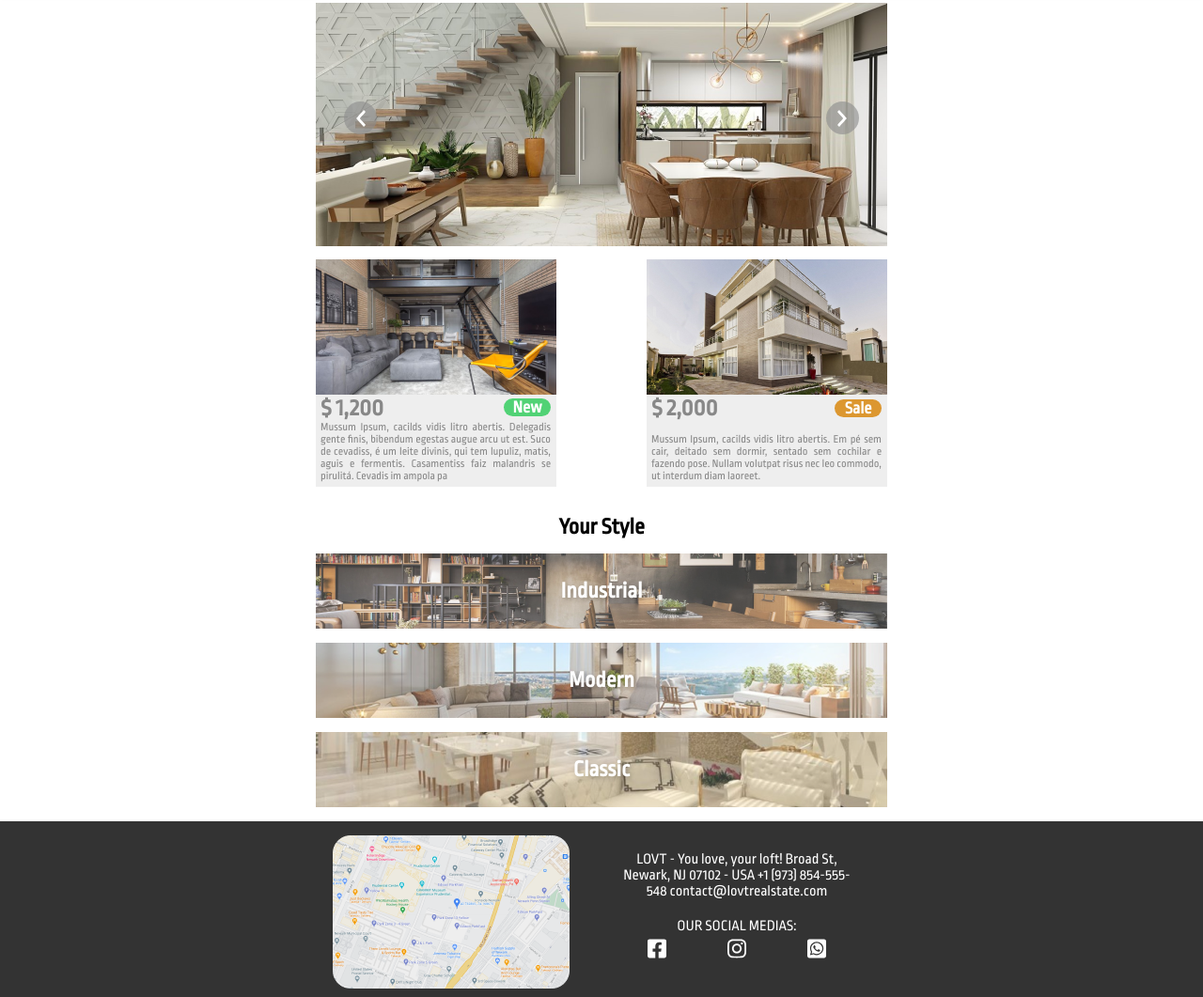
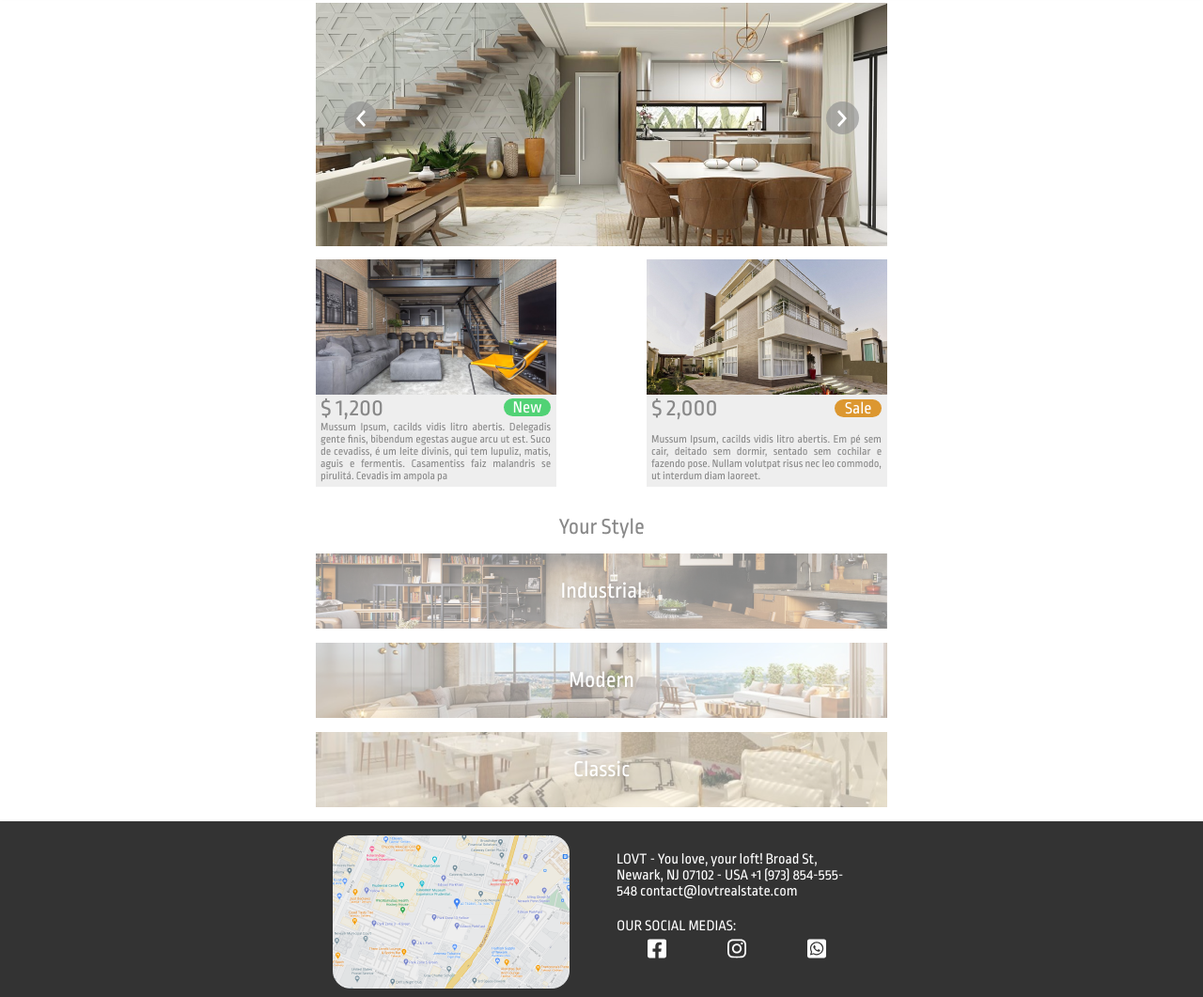
Before and after one commit to xJoninha/atividade-lovt-dh, a plain HTML site: page index.html in a window 1280 px wide. Shown: the part 112-1173 px from the top of the page at 94% size. Drawn offline with Linux system fonts and the light colour scheme.

Commit message:
fix: retoques finais, font weight, cor na parte 'Your Style' altura do footer

```diff
--- a/css/style.css
+++ b/css/style.css
@@ -11,6 +11,7 @@
     padding: 0;
     box-sizing: border-box;
     font-family: 'Ropa Sans', 'sans-serif';
+    font-weight: 100;
 }
 
 header {
@@ -195,6 +196,7 @@ main {
     display: flex;
     justify-content: center;
     margin: 0 auto 10px;
+    color: #888888;
 }
 
 .container-estilos-banners {
@@ -219,7 +221,7 @@ main {
     width: 100%;
     height: 100%;
     object-fit: cover;
-    opacity: 0.8;
+    opacity: 0.5;
 }
 
 /* FOOTER */
@@ -254,7 +256,7 @@ main {
 .container-footer-texto_principal {
     color: #fff;
     text-align: justify;
-    width: 100vw;
+    width: 100%;
     margin: 0 auto;
 }
 
@@ -293,6 +295,10 @@ main {
         max-width: 608px;
     }
 
+    .container-footer {
+        max-height: 400px;
+    }
+
     .container-footer-box {
         max-width: 608px;
         flex-flow: row nowrap;
@@ -305,4 +311,8 @@ main {
         gap: 96px;
         flex-direction: row;
     }
+
+    .container-footer-texto_principal p {
+        text-align: left;
+    }
 }
```
